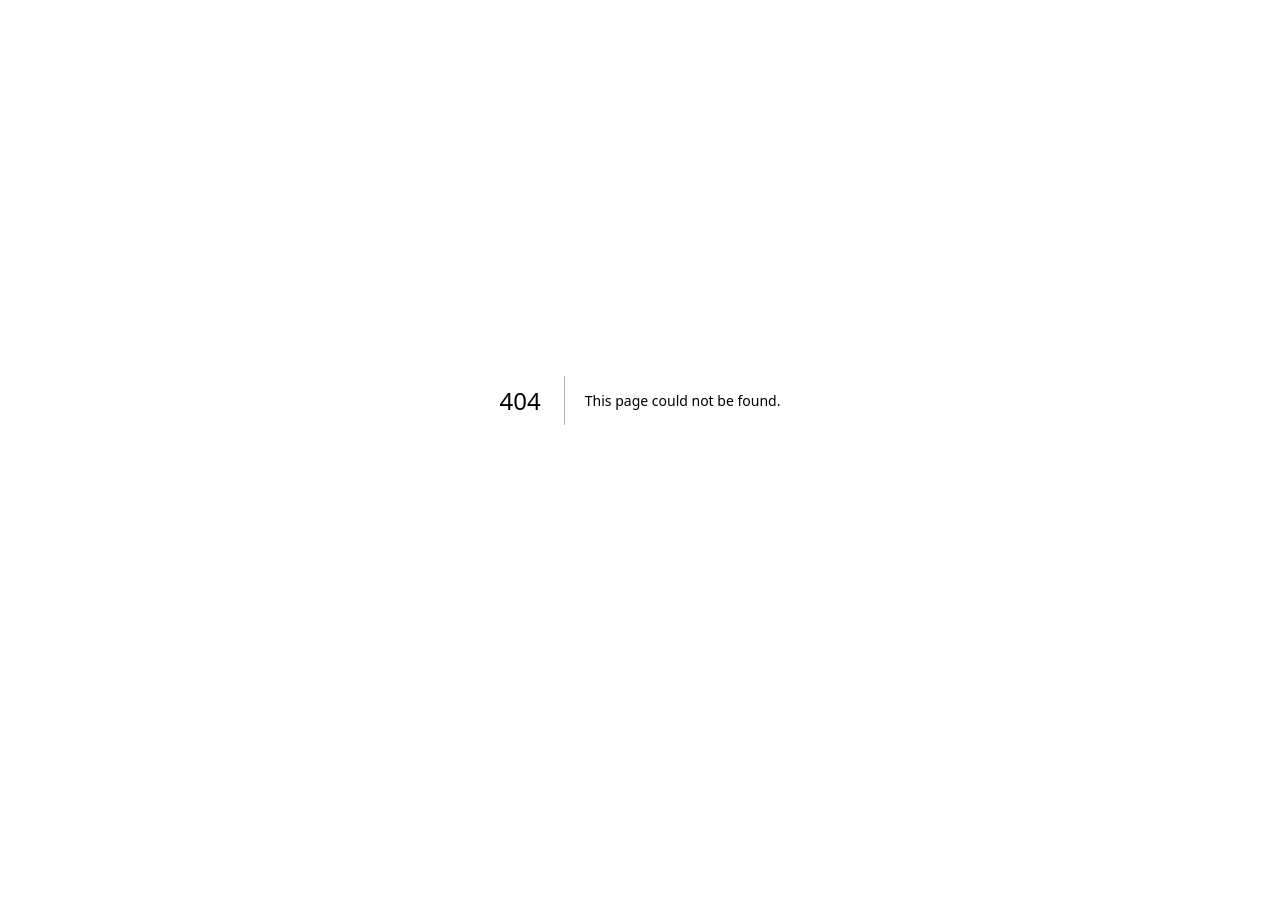
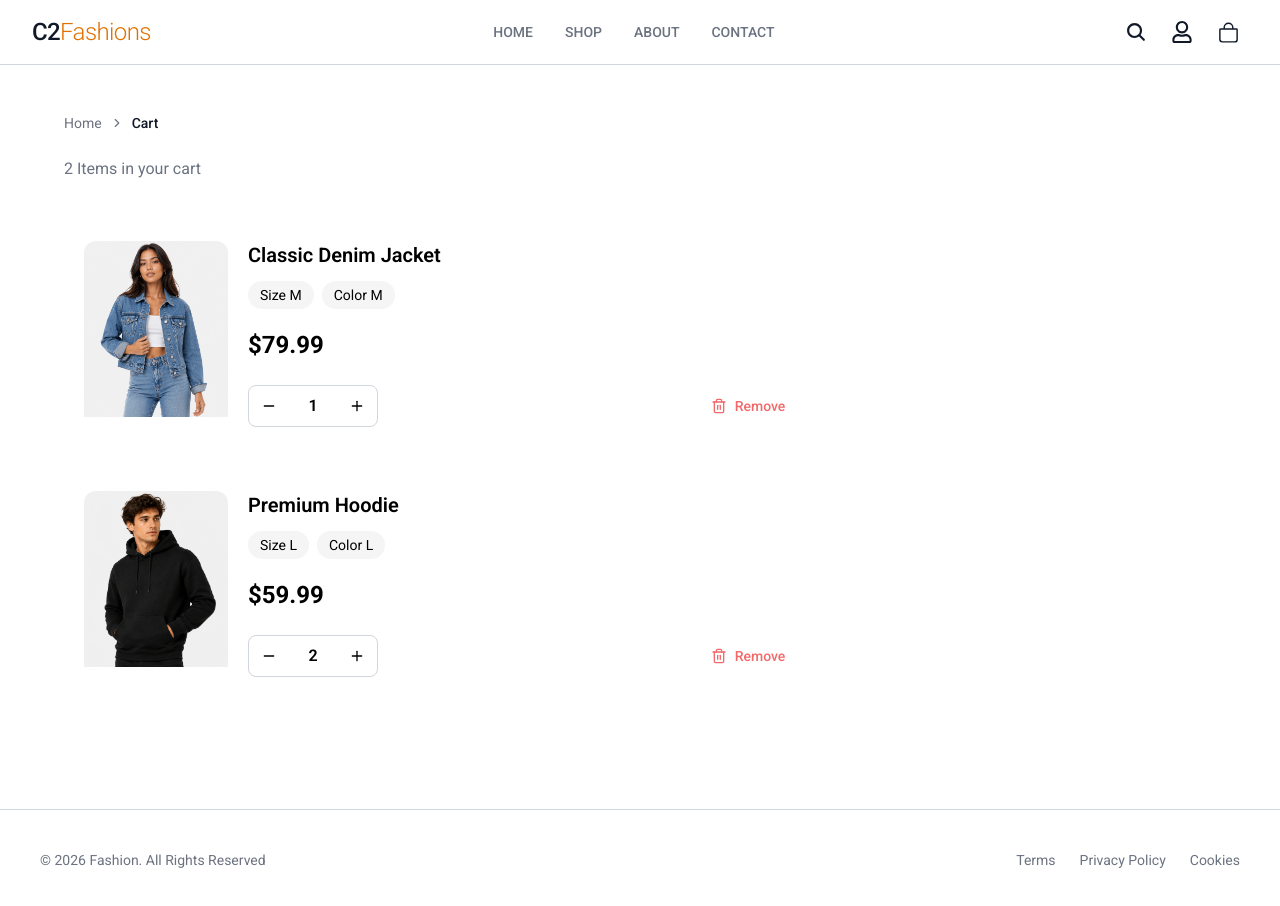
Before and after one commit to creativeloc/nextjs-estore2026, a Next.js app: page /cart in a window 1280 px wide. Before the commit this address had no page. Shown: the top 906 px of the page. Before the commit the page ends 800 px from the top, so only its background shows below. Built offline with nearby package versions, Linux system fonts and the light colour scheme.

Commit message:
added the left side of the cart

```diff
--- /dev/null
+++ b/src/app/cart/page.tsx
@@ -0,0 +1,128 @@
+import FrontendLayout from "@/components/layouts/FrontendLayout"
+import BreadCrumb from "@/components/ui/BreadCrumb"
+import Image from "next/image"
+import { FiMinus, FiPlus, FiTrash2 } from "react-icons/fi"
+
+const cartItems = [
+  {
+    id: 1,
+    name: "Classic Denim Jacket",
+    image: "/images/product1.png",
+    price: 79.99,
+    quantity: 1,
+    size: "M",
+    color: "Charcoal"
+  },
+  {
+    id: 2,
+    name: "Premium Hoodie",
+    image: "/images/product2.png",
+    price: 59.99,
+    quantity: 2,
+    size: "L",
+    color: "Brown"
+  }
+]
+
+export default function CartPage() {
+  const totalItems = cartItems.reduce((sum, item) => sum + item.quantity, 0)
+
+  const subtotal = cartItems.reduce(
+    (sum, item) => sum + item.price * item.quantity,
+    0
+  )
+
+  const shipping = 0
+  const tax = subtotal * 0.08
+  const total = subtotal + shipping + tax
+  return (
+    <FrontendLayout>
+      <section className="mx-auto max-w-6xl py-12">
+        {/* header */}
+        <div>
+          <BreadCrumb
+            items={[
+              {
+                label: "Home",
+                href: "/"
+              },
+              {
+                label: "Cart"
+              }
+            ]}
+          />
+
+          <p className="mt-2 text-muted-foreground">
+            {totalItems - 1} Item{totalItems !== 1 && "s"} in your cart
+          </p>
+        </div>
+
+        <div className="mt-10 grid gap-10 lg:grid-cols-[2fr_1fr]">
+          {/* left side */}
+          <div className="space-y-6">
+            {cartItems.map((item) => (
+              <div
+                key={item.id}
+                className="flex flex-col gap-5 rounded-2xl border-border p-5 transition hover:shadow-sm sm:flex-row"
+              >
+                {/* product image */}
+                <div className="overflow-hidden rounded-xl">
+                  <Image
+                    src={item.image}
+                    alt={item.name}
+                    width={150}
+                    height={180}
+                    className="h-44 w-full object-cover sm:w-36"
+                  />
+                </div>
+
+                {/* details */}
+                <div className="flex flex-1 flex-col justify-between">
+                  <div>
+                    <h2 className="text-xl font-semibold">{item.name}</h2>
+                    <div className="mt-3 flex flex-wrap gap-2 text-sm">
+                      <span className="rounded-full bg-surface px-3 py-1">
+                        Size {item.size}
+                      </span>
+                      <span className="rounded-full bg-surface px-3 py-1">
+                        Color {item.size}
+                      </span>
+                    </div>
+
+                    <p className="mt-5 text-2xl font-bold">
+                      ${item.price.toFixed(2)}
+                    </p>
+                  </div>
+
+                  <div className="mt-6 flex flex-wrap items-center justify-between gap-4">
+                    {/* quantity */}
+                    <div className="flex items-center rounded-lg border border-border">
+                      <button className="p-3 transition hover:bg-surface">
+                        <FiMinus />
+                      </button>
+
+                      <span className="min-w-12 text-center font-semibold">
+                        {item.quantity}
+                      </span>
+
+                      <button className="p-3 transition hover:bg-surface">
+                        <FiPlus />
+                      </button>
+                    </div>
+
+                    <button className="flex items-center gap-2 text-destructive transition hover: opacity-80">
+                      <FiTrash2 />
+                      <span className="text-sm font-medium">Remove</span>
+                    </button>
+                  </div>
+                </div>
+              </div>
+            ))}
+          </div>
+
+          {/* right side */}
+        </div>
+      </section>
+    </FrontendLayout>
+  )
+}
```
Also changed, not shown: 1 other file (tests, documents, lock files or other folders).
